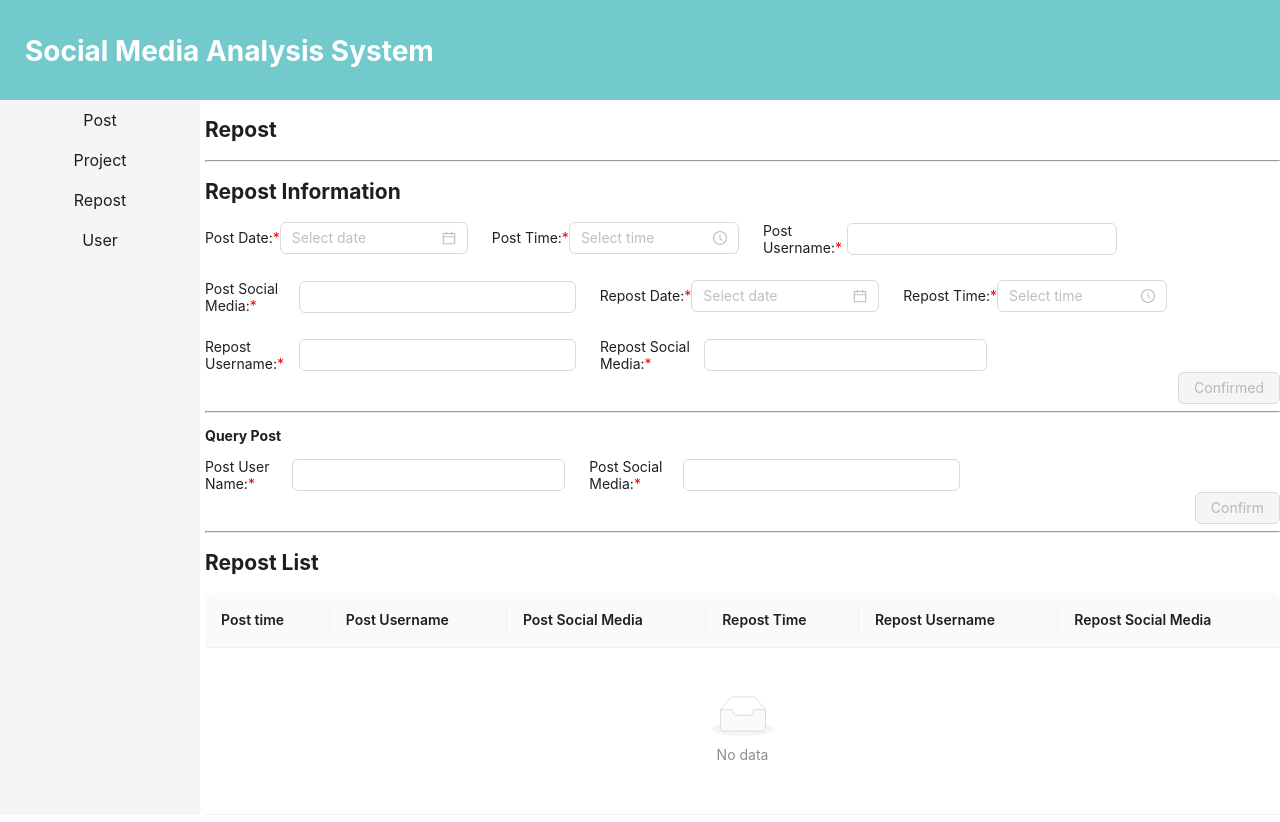
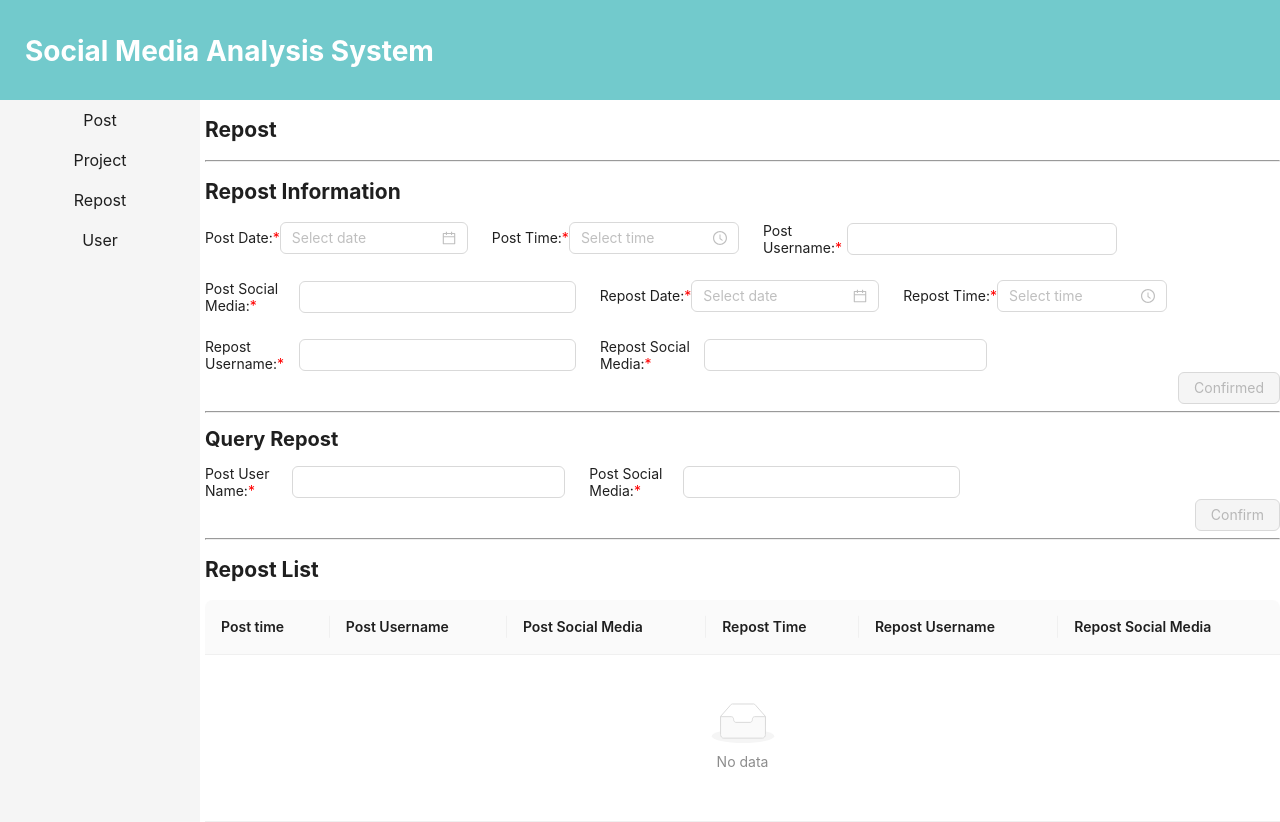
Before and after one commit to haiyanc123/posts_analysis, a React (Vite) app in the folder frontend/: page /repost in a window 1280 px wide. Built offline with nearby package versions, Linux system fonts and the light colour scheme.

Commit message:
Bug fixes

```diff
--- a/frontend/src/pages/ProjectPage/ResultContianer/ResultContainer.jsx
+++ b/frontend/src/pages/ProjectPage/ResultContianer/ResultContainer.jsx
@@ -31,7 +31,7 @@ function ResultContainer() {
     })
       .then((resp) => resp.json())
       .then((resp) => {
-        if (resp.ok) {
+        if (resp.success) {
           const options = resp.data.map((item) => ({
             value: item,
             label: item,
--- a/frontend/src/pages/RepostPage/QueryRepost/QueryRepost.jsx
+++ b/frontend/src/pages/RepostPage/QueryRepost/QueryRepost.jsx
@@ -25,7 +25,7 @@ function QueryRepost() {
 
   const handleSubmitButton = () => {
     fetch(
-      `http://127.0.0.1:5000/repost?post_social_media=${queryData.postUserName}&post_username=${queryData.postSocialMedia}`,
+      `http://127.0.0.1:5000/repost/?post_social_media=${queryData.postSocialMedia}&post_username=${queryData.postUserName}`,
       {
         headers: {
           "Content-Type": "application/json",
@@ -47,7 +47,7 @@ function QueryRepost() {
       <div>
         <p>
           <b className={`${QueryRepost.displayName}-heading-para`}>
-            Query Post
+            Query Repost
           </b>
         </p>
       </div>
--- a/frontend/src/pages/RepostPage/RepostPage.css
+++ b/frontend/src/pages/RepostPage/RepostPage.css
@@ -7,6 +7,10 @@
 }
 
 .repost-container-heading-para {
+  font-size: 20px;
+}
+
+.query-repost-heading-para {
   font-size: 20px;
 }
 
```
Also changed, not shown: 1 other file (tests, documents, lock files or other folders).
